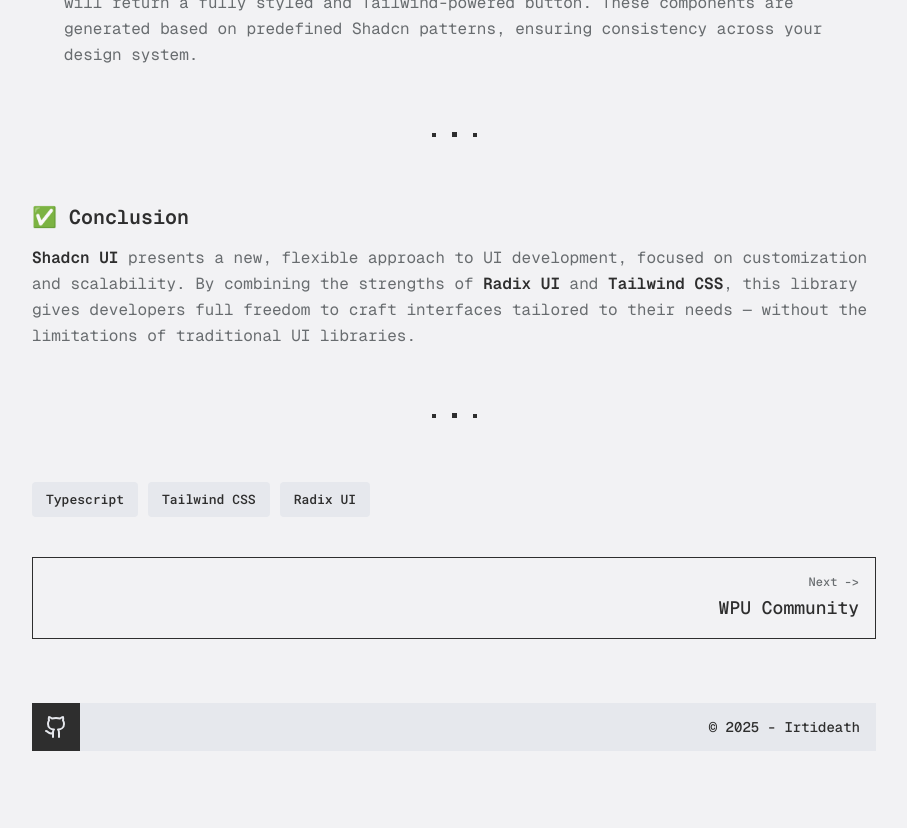
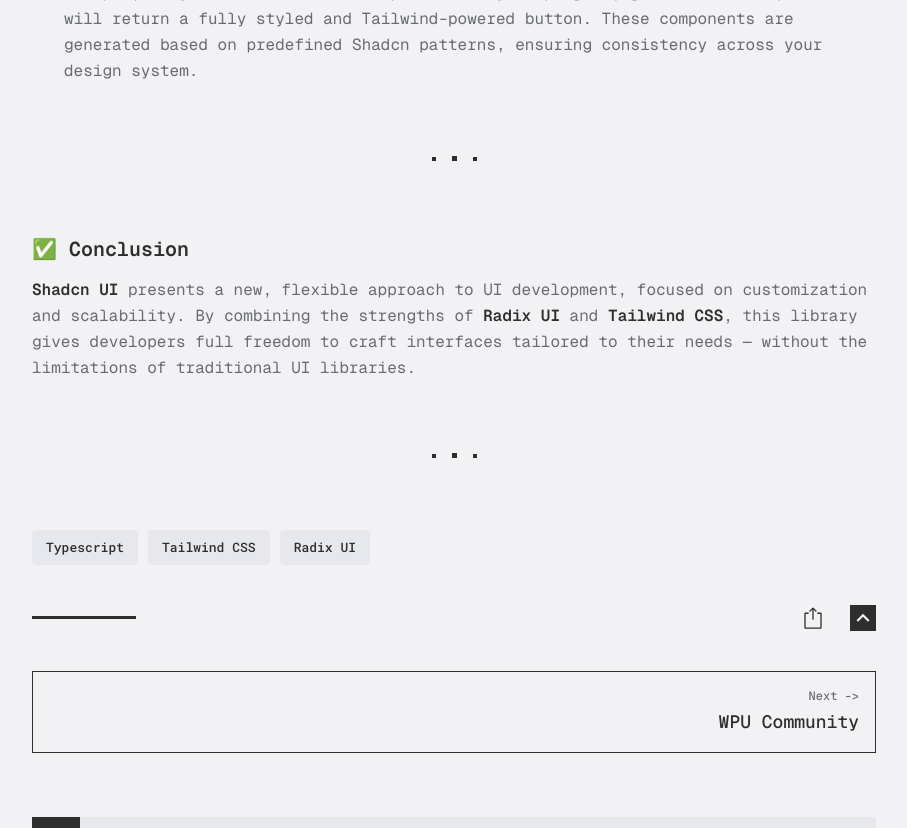
Before and after one commit to IRTIDEATH/Al-Sakha, a Next.js app: page /writings/shadcn-ui in a window 1280 px wide. Shown: the part 1420-2248 px from the top of the page, without its empty margins (186-1093 px from the left). Before the commit the page ends 2203 px from the top, so only its background shows below. Built offline with nearby package versions, Linux system fonts and the light colour scheme.

Commit message:
Create feature share and scroll up button on the writings page

```diff
--- a/app/writings/[slug]/page.tsx
+++ b/app/writings/[slug]/page.tsx
@@ -1,7 +1,9 @@
 import Link from "next/link";
 import { getBlogBySlug, getAllBlogSlug } from "../fetchers";
-import { DotDivider } from "@/components/ui/divider";
+import { Divider, DotDivider } from "@/components/ui/divider";
 import { Badge } from "@/components/ui/badge";
+import ScrollUpButton from "@/components/scroll-up-button";
+import ShareButton from "@/components/share-button";
 
 export default async function BlogPage({
   params,
@@ -30,6 +32,14 @@
           </li>
         ))}
       </ul>
+      <div className="flex items-center justify-between mt-10">
+        <Divider className="w-26 bg-foreground my-0" />
+
+        <div className="flex items-center gap-6">
+          <ShareButton />
+          <ScrollUpButton />
+        </div>
+      </div>
       <nav
         className={
           `flex flex-col sm:flex-row justify-between mt-10` +
--- a/components/footer.tsx
+++ b/components/footer.tsx
@@ -10,7 +10,7 @@
   return (
     <footer className="w-full bg-suram flex items-center justify-between h-12 mb-8 mt-16">
       <div className="flex items-center">
-        <TooltipProvider delayDuration={140}>
+        <TooltipProvider delayDuration={300}>
           <Tooltip>
             <TooltipTrigger asChild>
               <Link
--- /dev/null
+++ b/components/scroll-up-button.tsx
@@ -0,0 +1,40 @@
+"use client";
+
+import {
+  Tooltip,
+  TooltipContent,
+  TooltipProvider,
+  TooltipTrigger,
+} from "@/components/ui/tooltip";
+
+const ScrollUpButton = () => {
+  return (
+    <TooltipProvider delayDuration={300}>
+      <Tooltip>
+        <TooltipTrigger asChild>
+          <button
+            onClick={() => window.scrollTo({ top: 0, behavior: "smooth" })}
+            className="bg-foreground cursor-pointer"
+          >
+            <svg
+              xmlns="http://www.w3.org/2000/svg"
+              width="26"
+              height="26"
+              viewBox="0 0 24 24"
+            >
+              <path
+                fill="#F2F2F4"
+                d="M7.41 15.41L12 10.83l4.59 4.58L18 14l-6-6l-6 6z"
+              />
+            </svg>
+          </button>
+        </TooltipTrigger>
+        <TooltipContent sideOffset={8}>
+          <p>scroll up</p>
+        </TooltipContent>
+      </Tooltip>
+    </TooltipProvider>
+  );
+};
+
+export default ScrollUpButton;
--- /dev/null
+++ b/components/share-button.tsx
@@ -0,0 +1,54 @@
+"use client";
+
+import {
+  Tooltip,
+  TooltipContent,
+  TooltipProvider,
+  TooltipTrigger,
+} from "@/components/ui/tooltip";
+
+const ShareButton = () => {
+  const handleShare = () => {
+    if (navigator.share) {
+      navigator
+        .share({
+          title: document.title,
+          url: window.location.href,
+        })
+        .catch((error) => console.log("Error sharing:", error));
+    } else {
+      navigator.clipboard.writeText(window.location.href);
+    }
+  };
+
+  return (
+    <TooltipProvider delayDuration={300}>
+      <Tooltip>
+        <TooltipTrigger asChild>
+          <button
+            onClick={handleShare}
+            className="focus:outline-none cursor-pointer"
+          >
+            <svg
+              xmlns="http://www.w3.org/2000/svg"
+              width="26"
+              height="26"
+              viewBox="0 0 24 24"
+            >
+              <path
+                fill="#2E2E2E"
+                fillRule="evenodd"
+                d="M18.8 8.2H16V7h3.001c.55 0 .999.446.999.996v13.008a1 1 0 0 1-.996.996H4.996A1 1 0 0 1 4 21.004V7.996A1 1 0 0 1 4.999 7H8v1.2H5.2v12.6h13.6zm-6.2-3.938V13.5h-1.2V4.262L9.313 6.349L8.464 5.5l2.829-2.828a1 1 0 0 1 1.414 0L15.536 5.5l-.849.849z"
+              />
+            </svg>
+          </button>
+        </TooltipTrigger>
+        <TooltipContent sideOffset={8}>
+          <p>share</p>
+        </TooltipContent>
+      </Tooltip>
+    </TooltipProvider>
+  );
+};
+
+export default ShareButton;
--- a/components/ui/divider.tsx
+++ b/components/ui/divider.tsx
@@ -11,7 +11,7 @@
   className,
 }: React.HTMLAttributes<HTMLDivElement>) => {
   return (
-    <div className={cn("w-full my-16 flex items-center justify-center gap-4 select-none", className)}>
+    <div className={cn("w-full my-18 flex items-center justify-center gap-4 select-none", className)}>
       <span className="p-0.5 bg-foreground" />
       <span className="p-[2.5px] bg-foreground" />
       <span className="p-0.5 bg-foreground" />
--- a/components/ui/tooltip.tsx
+++ b/components/ui/tooltip.tsx
@@ -14,7 +14,7 @@
 const TooltipContent = React.forwardRef<
   React.ElementRef<typeof TooltipPrimitive.Content>,
   React.ComponentPropsWithoutRef<typeof TooltipPrimitive.Content>
->(({ className, sideOffset = 4, ...props }, ref) => (
+>(({ className, sideOffset = 6, ...props }, ref) => (
   <TooltipPrimitive.Portal>
     <TooltipPrimitive.Content
       ref={ref}
```
Also changed, not shown: app/writings/page.tsx (line endings or trailing spaces).
